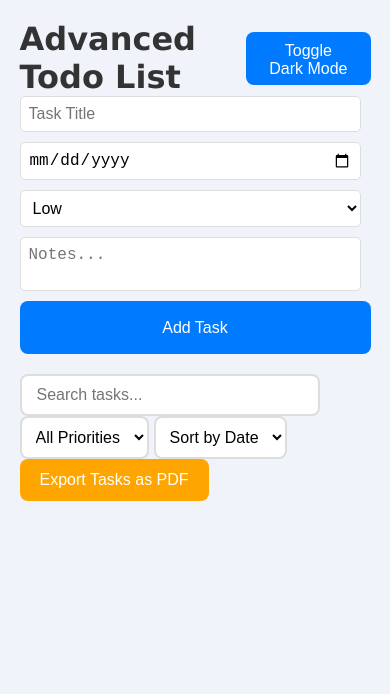
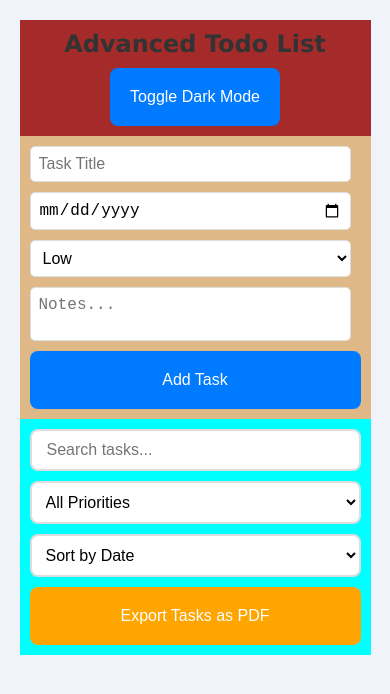
Before and after one commit to mohammadkhani76/Todo-list-app, a plain HTML site: page index.html in a window 390 px wide. Drawn offline with nearby package versions, Linux system fonts and the light colour scheme.

Commit message:
updated css

```diff
--- a/css/styles.css
+++ b/css/styles.css
@@ -26,12 +26,23 @@ header {
   display: flex;
   justify-content: space-between;
   align-items: center;
+  background-color: brown;
+  padding: 10px;
 }
 
 #addTaskSection {
   display: flex;
   flex-wrap: wrap;
-  margin-bottom: 20px;
+  padding: 10px;
+  background: burlywood;
+}
+#filterSection {
+  background-color: cyan;
+  display: flex;
+  gap: 10px;
+  align-items: center;
+  padding: 10px;
+  flex-wrap: wrap;
 }
 
 #addTaskSection input,
@@ -86,8 +97,7 @@ header {
 }
 
 button {
-  height: 53px;
-  padding: 10px 20px;
+  padding: 20px;
   background-color: #007bff;
   color: white;
   border: none;
@@ -175,7 +185,6 @@ button:hover {
 /* دکمه خروجی گرفتن */
 #exportTasksBtn {
   background-color: #ffa500;
-  height: 42px;
 }
 
 #exportTasksBtn:hover {
@@ -235,7 +244,30 @@ button:hover {
 }
 /* Responsive design */
 @media (max-width: 600px) {
+  header {
+    overflow: auto;
+    justify-content: center;
+    flex-direction: column;
+    gap: 10px;
+  }
+  header h1 {
+    text-align: center;
+    font-size: 1.5rem;
+  }
   #addTaskSection {
     flex-direction: column;
+    overflow: auto;
+  }
+  #filterSection {
+    flex-direction: column;
+    width: 100%;
+  }
+  #searchTasks {
+    max-width: 100%;
+  }
+  #sortByDate,
+  #filterPriority,
+  #exportTasksBtn {
+    width: 100%;
   }
 }
```
